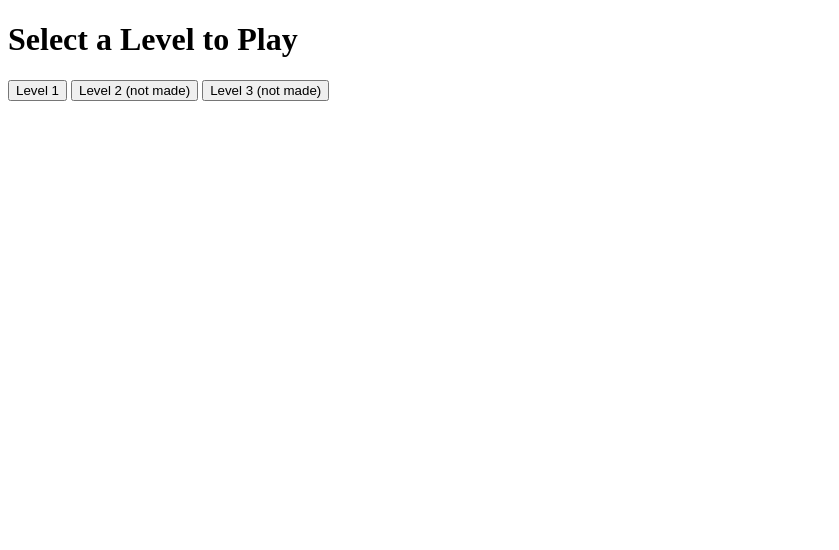
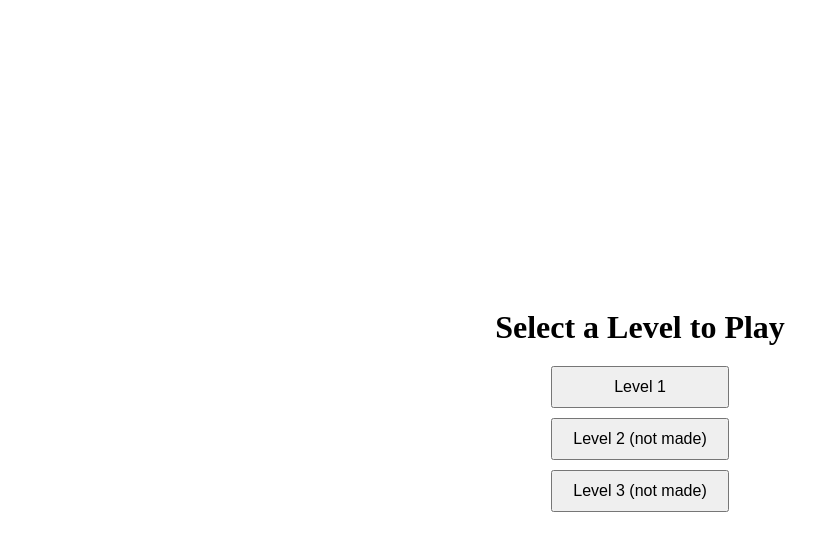
Before and after one commit to CreeperKing3532/FNF-game, a plain HTML site: page index.html in a window 1280 px wide. Shown: the whole page, without its empty margins (0-839 px from the left). Drawn offline with Linux system fonts and the light colour scheme.

Commit message:
Update index.html

```diff
--- a/index.html
+++ b/index.html
@@ -4,12 +4,46 @@
     <meta charset="UTF-8">
     <meta name="viewport" content="width=device-width, initial-scale=1.0">
     <title>Select a Level</title>
+    <style>
+        /* Reset some default body styles */
+        body {
+            margin: 0;
+            padding: 0;
+            height: 100vh;
+            display: flex;
+            justify-content: center;
+            align-items: center;
+            flex-direction: column; /* Stack the elements vertically */
+            text-align: center; /* Center the text */
+        }
+
+        h1 {
+            margin-bottom: 20px;
+        }
+
+        /* Flex container for buttons */
+        .level-buttons {
+            display: flex;
+            flex-direction: column; /* Arrange buttons in a vertical column */
+            gap: 10px; /* Space between buttons */
+        }
+
+        button {
+            padding: 10px 20px; /* Add padding for a better button look */
+            font-size: 16px; /* Make the text size a bit larger */
+            cursor: pointer;
+        }
+    </style>
 </head>
 <body>
     <h1>Select a Level to Play</h1>
-    <button onclick="selectLevel(1130040680)">Level 1</button>
-    <button onclick="selectLevel(Coming_soon)">Level 2 (not made)</button>
-    <button onclick="selectLevel(Coming_soon)">Level 3 (not made)</button>
+
+    <!-- Container for level buttons -->
+    <div class="level-buttons">
+        <button onclick="selectLevel(1130040680)">Level 1</button>
+        <button onclick="selectLevel('Coming_soon')">Level 2 (not made)</button>
+        <button onclick="selectLevel('Coming_soon')">Level 3 (not made)</button>
+    </div>
 
     <script>
         function selectLevel(levelNumber) {
```
